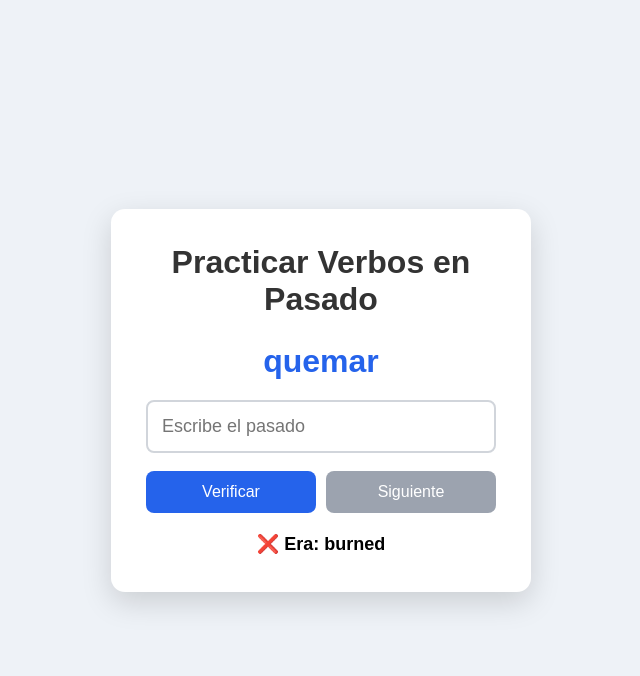
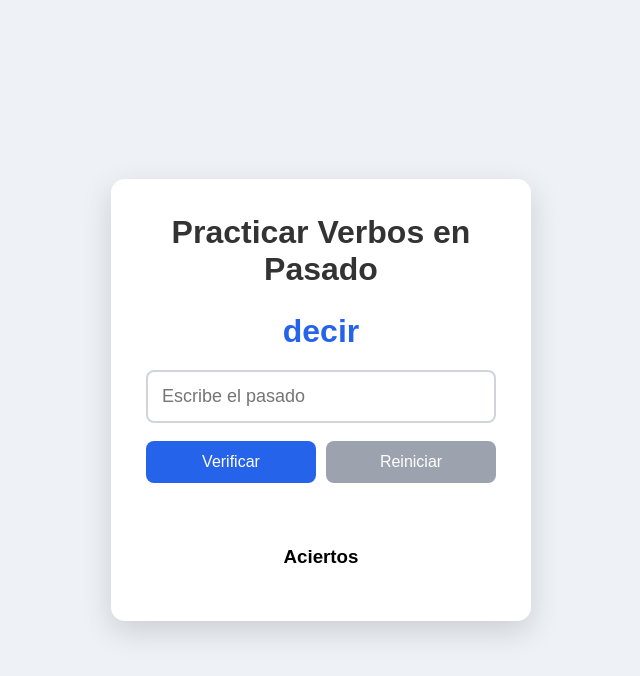
Before and after one commit to PandaBarrios/Verbos, a plain HTML site: page index.html in a window 1280 px wide. Both pictures are taken after a click on the button "Verificar". Shown: the whole page, without its empty margins (319-959 px from the left). Drawn offline with Linux system fonts and the light colour scheme.

Commit message:
Add files via upload

```diff
--- a/index.html
+++ b/index.html
@@ -3,7 +3,6 @@
 <head>
 <meta charset="UTF-8">
 <title>Memorizar Verbos</title>
-
 <link rel="stylesheet" href="style.css">
 </head>
 
@@ -21,10 +20,13 @@
 
     <div class="botones">
       <button onclick="verificar()">Verificar</button>
-      <button onclick="siguiente()" class="secundario">Siguiente</button>
+      <button onclick="reiniciar()" class="secundario">Reiniciar</button>
     </div>
 
     <div id="resultado"></div>
+
+    <h3>Aciertos</h3>
+    <ul id="listaAciertos"></ul>
 
   </div>
 
--- a/script.js
+++ b/script.js
@@ -1,65 +1,131 @@
 const verbos = [
-  { esp: "ir", past: "went" },
-  { esp: "comer", past: "ate" },
-  { esp: "ver", past: "saw" },
-  { esp: "tener", past: "had" },
-  { esp: "hacer", past: "did" },
-
-  { esp: "preguntar", past: "asked" },
-  { esp: "reír", past: "laughed" },
-  { esp: "mirar", past: "looked" },
-  { esp: "extrañar", past: "missed" },
-  { esp: "recoger", past: "picked" },
-  { esp: "pasar", past: "passed" },
-  { esp: "colocar", past: "placed" },
-  { esp: "detener", past: "stopped" },
-  { esp: "lavar", past: "washed" },
-  { esp: "trabajar", past: "worked" },
-
-  { esp: "quemar", past: "burned" },
-  { esp: "limpiar", past: "cleaned" },
-  { esp: "llenar", past: "filled" },
-  { esp: "seguir", past: "followed" },
-  { esp: "vivir", past: "lived" },
-  { esp: "amar", past: "loved" },
-  { esp: "quedarse", past: "stayed" },
-  { esp: "llover", past: "rained" },
-  { esp: "mirar fijamente", past: "stared" },
-  { esp: "estudiar", past: "studied" },
-
-  { esp: "agregar", past: "added" },
-  { esp: "contar", past: "counted" },
-  { esp: "terminar", past: "ended" },
-  { esp: "doblar", past: "folded" },
-  { esp: "cazar", past: "hunted" },
-  { esp: "necesitar", past: "needed" },
-  { esp: "imprimir", past: "printed" },
-  { esp: "sonar", past: "sounded" },
-  { esp: "empezar", past: "started" },
-  { esp: "querer", past: "wanted" }
+  { esp: "ser/estar", past: "was/were" },
+  { esp: "decir", past: "said" },
+  { esp: "hacer (crear)", past: "made" },
+  { esp: "tomar", past: "took" },
+  { esp: "venir", past: "came" },
+  { esp: "dar", past: "gave" },
+  { esp: "obtener", past: "got" },
+  { esp: "saber/conocer", past: "knew" },
+  { esp: "pensar", past: "thought" },
+  { esp: "sentir", past: "felt" },
+  { esp: "encontrar", past: "found" },
+  { esp: "dejar", past: "left" },
+  { esp: "poner", past: "put" },
+  { esp: "traer", past: "brought" },
+  { esp: "comenzar", past: "began" },
+  { esp: "beber", past: "drank" },
+  { esp: "conducir", past: "drove" },
+  { esp: "escribir", past: "wrote" },
+  { esp: "leer", past: "read" },
+  { esp: "dormir", past: "slept" },
+  { esp: "hablar", past: "spoke" },
+  { esp: "romper", past: "broke" },
+  { esp: "elegir", past: "chose" },
+  { esp: "caer", past: "fell" },
+  { esp: "oír", past: "heard" },
+  { esp: "mantener", past: "kept" },
+  { esp: "perder", past: "lost" },
+  { esp: "pagar", past: "paid" },
+  { esp: "correr", past: "ran" },
+  { esp: "vender", past: "sold" },
+  { esp: "enviar", past: "sent" },
+  { esp: "sentarse", past: "sat" },
+  { esp: "enseñar", past: "taught" },
+  { esp: "entender", past: "understood" },
+  { esp: "ganar", past: "won" },
+  { esp: "construir", past: "built" },
+  { esp: "cortar", past: "cut" },
+  { esp: "golpear", past: "hit" },
+  { esp: "dejar permitir", past: "let" }
 ];
 
+let verbosPendientes = [...verbos];
+let verbosAciertos = [];
 let actual;
 
 function siguiente() {
+
+  if (verbosPendientes.length === 0) {
+    document.getElementById("verbo").innerText = "🎉 ¡Completado!";
+    actual = null;
+    return;
+  }
+
   document.getElementById("resultado").innerText = "";
   document.getElementById("respuesta").value = "";
 
-  actual = verbos[Math.floor(Math.random() * verbos.length)];
+
+  actual = verbosPendientes[0];
+
   document.getElementById("verbo").innerText = actual.esp;
 }
 
+
 function verificar() {
+  if (!actual) return;
+
   const r = document.getElementById("respuesta").value
-              .toLowerCase()
-              .trim();
+    .toLowerCase()
+    .trim();
 
-  if (r === actual.past) {
-    document.getElementById("resultado").innerText = "✅ Correcto";
+  const opciones = actual.past.split("/");
+
+  // sacar de la cola (siempre está al frente)
+  verbosPendientes.shift();
+
+  if (opciones.includes(r)) {
+
+    document.getElementById("resultado").innerText =
+      "✅ Correcto — pasa a dominados";
+
+    hablar(r);
+
+    verbosAciertos.push(actual);
+    actualizarLista();
+
   } else {
+
     document.getElementById("resultado").innerText =
-      "❌ Era: " + actual.past;
+      "❌ Era: " + actual.past + " — vuelve al final";
+
+    hablar(opciones[0]);
+
+    // 👇 mandar al final de la cola
+    verbosPendientes.push(actual);
   }
+
+  siguiente();
 }
 
+function actualizarLista() {
+  const ul = document.getElementById("listaAciertos");
+  ul.innerHTML = "";
+
+  verbosAciertos.forEach(v => {
+    const li = document.createElement("li");
+    li.textContent = v.esp + " → " + v.past;
+    ul.appendChild(li);
+  });
+}
+
+function reiniciar() {
+  verbosPendientes = [...verbos];
+  verbosAciertos = [];
+  actualizarLista();
+  siguiente();
+}
+
+function hablar(texto) {
+  const voz = new SpeechSynthesisUtterance(texto);
+  voz.lang = "en-US";
+  voz.rate = 0.9;
+  speechSynthesis.speak(voz);
+}
+
+document.getElementById("respuesta")
+  .addEventListener("keydown", e => {
+    if (e.key === "Enter") verificar();
+  });
+
 siguiente();
```
